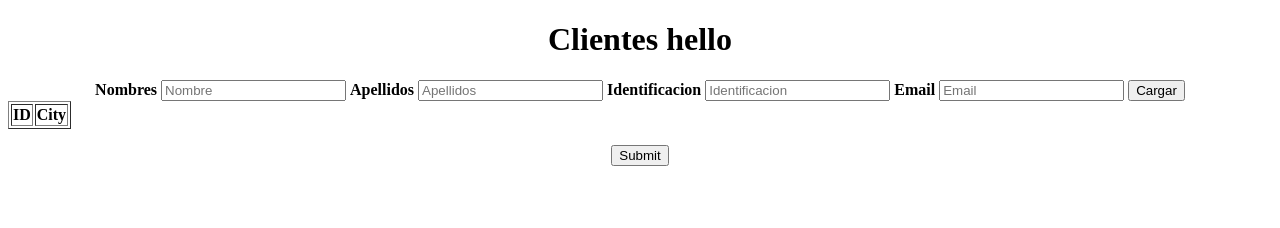
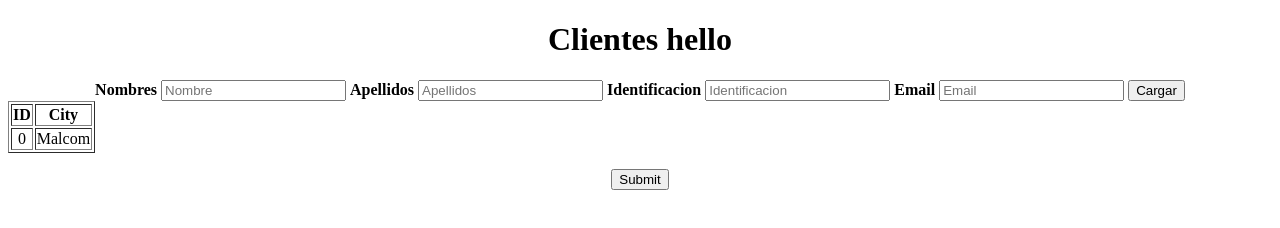
Before and after one commit to aduqu3/is_net, a plain HTML site: page examplesJS/clients.html in a window 1280 px wide. Drawn offline with Linux system fonts and the light colour scheme.

Commit message:
update 1.0

```diff
--- a/examplesJS/clients.html
+++ b/examplesJS/clients.html
@@ -46,9 +46,9 @@
         </tr>
 
         <script type="text/javascript">
-        for(id in persons)
+        for(id in people)
         {
-            document.write('<tr><td>' + id + '</td><td>' + persons[id].firstname + '</td></tr>');
+            document.write('<tr><td>' + id + '</td><td>' + people[id].firstname + '</td></tr>');
         }
         </script>
     </table>
```
